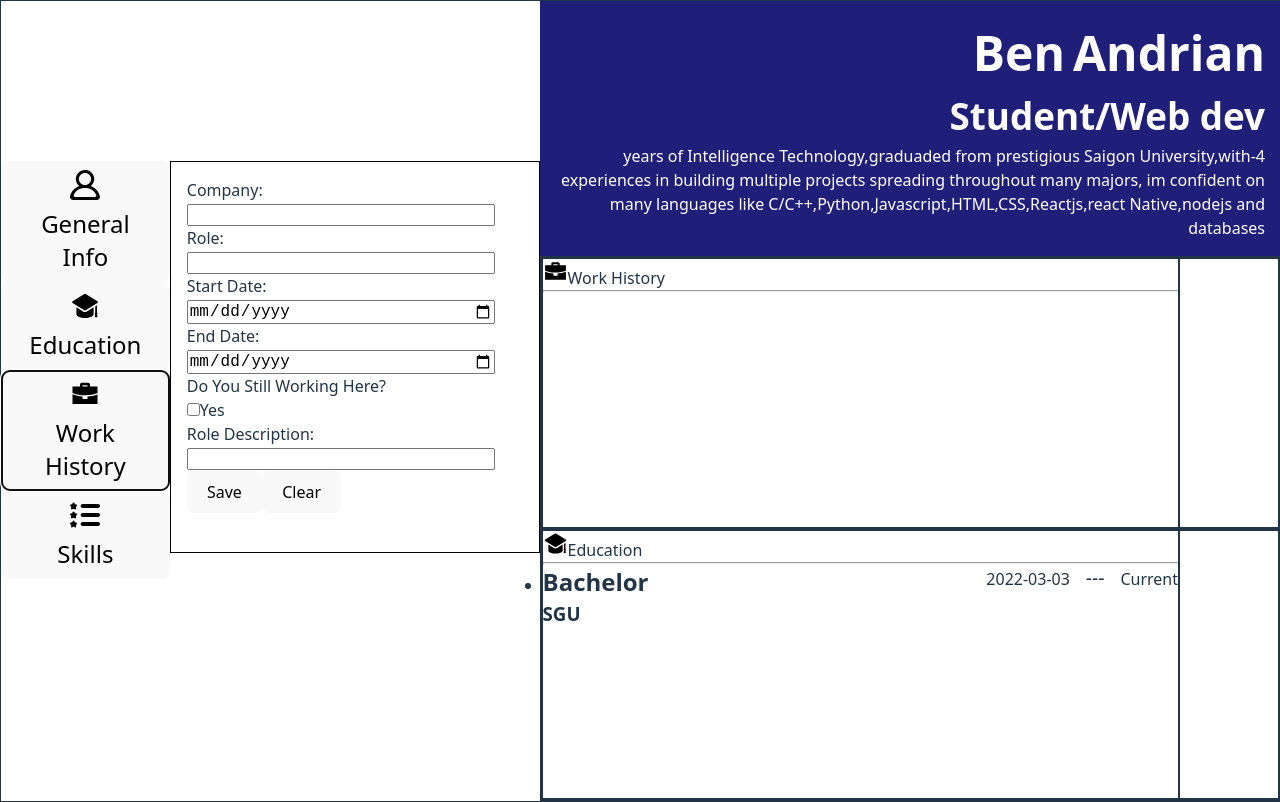
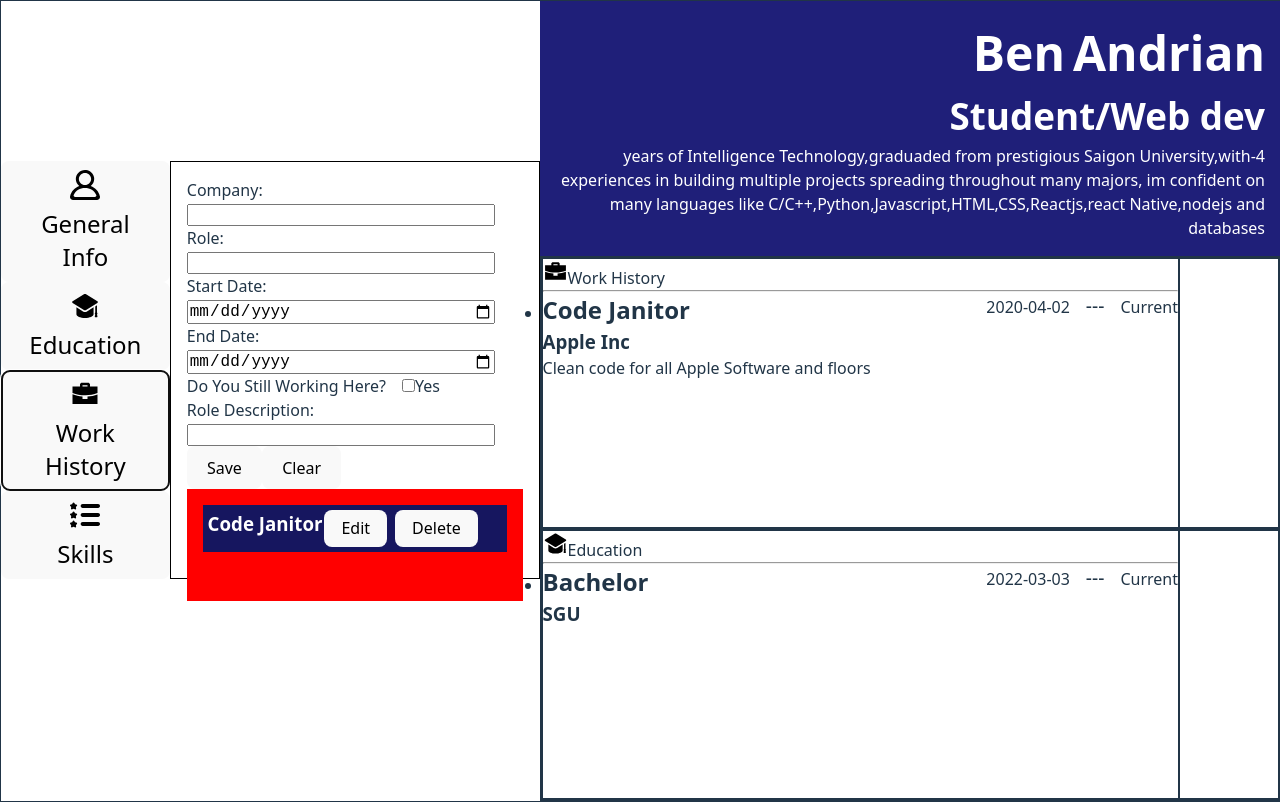
Before and after one commit to BenerdAndrian/easyCV, a React (Vite) app: page / in a window 1280 px wide. Both pictures are taken after a click on the button "Work History". Built offline with nearby package versions, Linux system fonts and the light colour scheme.

Commit message:
create workData state in app.jsx,render UI for work info inside CV.jsx,adding state and define function toSave,toEdit,delete,clear for the workHistoryInfo component,adding role to DataSet component inside form.jsx

```diff
--- a/src/App.jsx
+++ b/src/App.jsx
@@ -34,6 +34,16 @@ const [eduData,setEduData]=useState([
     startDate:'2022-03-03',
     endDate:'2024-05-05',
     isStudy:'false',
+  }
+])
+const [workData,setWorkData]=useState([
+  {
+        companyName:'Apple Inc',
+        role:'Code Janitor',
+        workStartDate:'2020-04-02',
+        workEndDate:'2023-11-22',
+        roleDescription:'Clean code for all Apple Software and floors',
+        isWorking:'false',
   }
 ])
 const [generalData,setGeneralData]=useState({
@@ -126,6 +136,9 @@ const [generalData,setGeneralData]=useState({
    const theData={...data,isWorking:value};
    setData(theData)
   }
+  const sendWorkInfoList=(value)=>{
+    setWorkData(value)
+  }
  // define skill data take function
  const getCategory=(value)=>{
   const theData={...data,skillCategory:value}
@@ -146,12 +159,12 @@ const [generalData,setGeneralData]=useState({
   ////store all the education Info props inside eduProps
   const eduProps={getSchoolName,getDegree,getStudyStartDate,getStudyEndDate,getIsStudy,sendDataList}
   //store all the work history props inside workHistoryProps
-  const workHistoryProps={getCompanyName,getRole,getWorkEndDate,getWorkStartDate,getRoleDescription,getIsWorking}
+  const workHistoryProps={getCompanyName,getRole,getWorkEndDate,getWorkStartDate,getRoleDescription,getIsWorking,sendWorkInfoList}
   //store all the skill props inside skillProps
   const skillProps={getCategory,getSkillDetail}
   return <div className="theApp">
    <FormSwitchInteract skillsProps={skillProps} workHistoryProps={workHistoryProps} generalProps={generalProps} eduProps={eduProps} />
-   <GenerateCV eduData={eduData} receive={data}/>
+   <GenerateCV workData={workData} eduData={eduData} receive={data}/>
   </div>
 
 }
--- a/src/CV.jsx
+++ b/src/CV.jsx
@@ -7,6 +7,7 @@ function GenerateCV(props){
     console.log(day)
     const data=props.receive;
     const eduData=props.eduData;
+    const workData=props.workData;
     console.log(data.isStudy)
     console.log('data ne: ',eduData)
     return (
@@ -25,6 +26,23 @@ function GenerateCV(props){
                         <img src={workIcon} alt="work icon" />
                         <span>Work History</span>
                         <hr />
+                        <ul className="eduList">
+                        {workData.map((data,i)=> {return <li key={i}>
+                            <div className="theDateFormat">
+                            <h2>{data.role}</h2>
+                            <p className="dateFormat">
+                                <span>{data.workStartDate}</span>
+                                <span>---</span>
+                                <span>
+                                    {data.isWorking?'Current':data.workEndDate}
+
+                                </span>
+                            </p>
+                            </div>
+                            <h3>{data.companyName}</h3>
+                            <p>{data.roleDescription}</p>
+                            </li>} )}
+                        </ul>
                     </div>
                     <div className="contactSection"></div>
                 </div>
--- a/src/form.jsx
+++ b/src/form.jsx
@@ -147,27 +147,105 @@ function EducationInfo({getSchoolName,getDegree,getStudyStartDate,getStudyEndDat
     )
 }
 //create work history form component
-function WorkHistoryInfo({getCompanyName,getRole,getWorkEndDate,getWorkStartDate,getRoleDescription,getIsWorking}){
+function WorkHistoryInfo({getCompanyName,getRole,getWorkEndDate,getWorkStartDate,getRoleDescription,getIsWorking,sendWorkInfoList}){
+    const [workInfo,setWorkInfo]=useState({
+        companyName:'',
+        role:'',
+        workStartDate:'',
+        workEndDate:'',
+        roleDescription:'',
+        isWorking:'',
+    })
+    const [workInfoList,setWorkInfoList]=useState([{
+        companyName:'Apple Inc',
+        role:'Code Janitor',
+        workStartDate:'2020-04-02',
+        workEndDate:'2023-11-22',
+        roleDescription:'Clean code for all Apple Software and floors',
+        isWorking:'false',
+    }])
+    const [editState,setEditState]=useState(false)
+    const [index,setIndex]=useState()
+    const toSave=(editState,index)=>{
+      if(!editState){
+        const updateList=[...workInfoList,workInfo]
+        setWorkInfoList(updateList)
+        sendWorkInfoList(updateList)
+      }else{
+       const updatedList=Array.from(workInfoList)
+      updatedList[index].companyName=workInfo.companyName;
+      updatedList[index].role=workInfo.role;
+      updatedList[index].workStartDate=workInfo.workStartDate;
+      updatedList[index].workEndDate=workInfo.workEndDate;
+      updatedList[index].roleDescription=workInfo.roleDescription;
+      updatedList[index].isWorking=workInfo.isWorking;
+       sendWorkInfoList(updatedList)
+       setEditState(false);
+      }
+      setWorkInfo({
+        companyName:'',
+        role:'',
+        workStartDate:'',
+        workEndDate:'',
+        roleDescription:'',
+        isWorking:'',
+    })
+    }
+    const editInfo=(i)=>{
+        setEditState(true)
+      const info=workInfoList[i];
+      setWorkInfo({
+        companyName:info.companyName,
+        role:info.role,
+        workStartDate:info.workStartDate,
+        workEndDate:info.workEndDate,
+        roleDescription:info.roleDescription,
+        isWorking:info.isWorking,
+      })
+      setIndex(i)
+    }
+    const deleteInfo=(i)=>{
+        const updatedList=Array.from(workInfoList);
+        updatedList.splice(i,1);
+        sendWorkInfoList(updatedList)
+        setWorkInfoList(updatedList)
+    }
+    const toClear=()=>{
+        setWorkInfo({
+            companyName:'',
+            role:'',
+            workStartDate:'',
+            workEndDate:'',
+            roleDescription:'',
+            isWorking:'',
+        })
+    }
     const takeData=(e)=>{
         getIsWorking(e.target.checked)
+        setWorkInfo({...workInfo,isWorking:e.tartget.checked})
     }
     return (
         <form id="workHistory">
-            <Label_Input toTake={(value)=>getCompanyName(value)}  labelText="Company: " inputType="text" forProp="company" />
-           <Label_Input toTake={(value)=>getRole(value)} labelText="Role: " inputType="text" forProp="role" />
-           <Label_Input toTake={(value)=>getWorkStartDate(value)} labelText="Start Date: " inputType="date" forProp="startWorkDate" />
-           <Label_Input toTake={(value)=>getWorkEndDate(value)} labelText="End Date: " inputType="date" forProp="endWorkDate" />
-           <div className="workQuestion">
+            <Label_Input value={workInfo.companyName} toTake={(value)=>{getCompanyName(value),setWorkInfo({...workInfo,companyName:value})}}  labelText="Company: " inputType="text" forProp="company" />
+           <Label_Input value={workInfo.role} toTake={(value)=>{getRole(value),setWorkInfo({...workInfo,role:value})}} labelText="Role: " inputType="text" forProp="role" />
+           <Label_Input value={workInfo.workStartDate} toTake={(value)=>{getWorkStartDate(value),setWorkInfo({...workInfo,workStartDate:value})}} labelText="Start Date: " inputType="date" forProp="startWorkDate" />
+           <Label_Input value={workInfo.workEndDate} toTake={(value)=>{getWorkEndDate(value),setWorkInfo({...workInfo,workEndDate:value})}} labelText="End Date: " inputType="date" forProp="endWorkDate" />
+           <div className="workQuestion flex">
             <label htmlFor="workAns">Do You Still Working Here?</label>
             <div className="workAnswer">
-                <input onChange={takeData} type="checkbox" id="workAns" />
+                <input value={workInfo.isWorking} onChange={takeData} type="checkbox" id="workAns" />
                 <span>Yes</span>
             </div>
            </div>
-           <Label_Input toTake={(value)=>getRoleDescription(value)} labelText="Role Description: " inputType="text" forProp="roleDes"/>
+           <Label_Input value={workInfo.roleDescription} toTake={(value)=>{getRoleDescription(value),setWorkInfo({...workInfo,roleDescription:value})}} labelText="Role Description: " inputType="text" forProp="roleDes"/>
            <div className="btnList">
-            <Button text="Save" theClass="toSave"/>
-            <Button text="Clear" theClass="toClear"/>
+            <Button text="Save" onClick={()=>toSave(editState,index)} theClass="toSave" type="button"/>
+            <Button text="Clear" onClick={toClear} theClass="toClear" type="button"/>
+           </div>
+           <div className="dataList">
+            {workInfoList.map((work,i)=>{
+                return <DataSet editCurrentInfo={()=>editInfo(i)} deleteCurrentInfo={()=>deleteInfo(i)} key={i} role={work.role} />
+            })}
            </div>
         </form>
     )
@@ -251,13 +329,14 @@ function FormSwitchInteract({generalProps,eduProps,skillsProps,workHistoryProps}
       getWorkStartDate={(value)=>workHistoryProps.getWorkStartDate(value)}
       getRoleDescription={(value)=>workHistoryProps.getRoleDescription(value)}
       getIsWorking={(value)=>workHistoryProps.getIsWorking(value)}
+      sendWorkInfoList={(value)=>workHistoryProps.sendWorkInfoList(value)}
       />}
     </div>
     </div>
  )
 }
 //create div area component which represents a set of data being added in UI
-function DataSet({schoolName,deleteCurrentInfo,editCurrentInfo}){
+function DataSet({role,schoolName,deleteCurrentInfo,editCurrentInfo}){
     const toEdit=(e)=>{
         e.preventDefault();
         editCurrentInfo();
@@ -268,7 +347,7 @@ function DataSet({schoolName,deleteCurrentInfo,editCurrentInfo}){
     }
     return(
         <div className="dataSetDiv">
-          <h3>{schoolName}</h3>
+          <h3>{schoolName||role}</h3>
           <div className="btnList">
           <Button onClick={toEdit} text="Edit" theClass="toEdit"/>
           <Button onClick={toDelete} text="Delete" theClass="toDelete"/>
--- a/src/styles/styles.css
+++ b/src/styles/styles.css
@@ -21,7 +21,7 @@ html{
     border:1px solid black;
     width:28vw;
     padding:1rem;
-    height:56%;
+    height:60%;
 }
 .formSwitchBtn button{
     width:100%;
@@ -153,3 +153,9 @@ html{
     height:10vh;
     padding:1rem;
 }
+.flex{
+    display:flex;
+}
+.workAnswer{
+    margin-left:1rem;
+}
```
